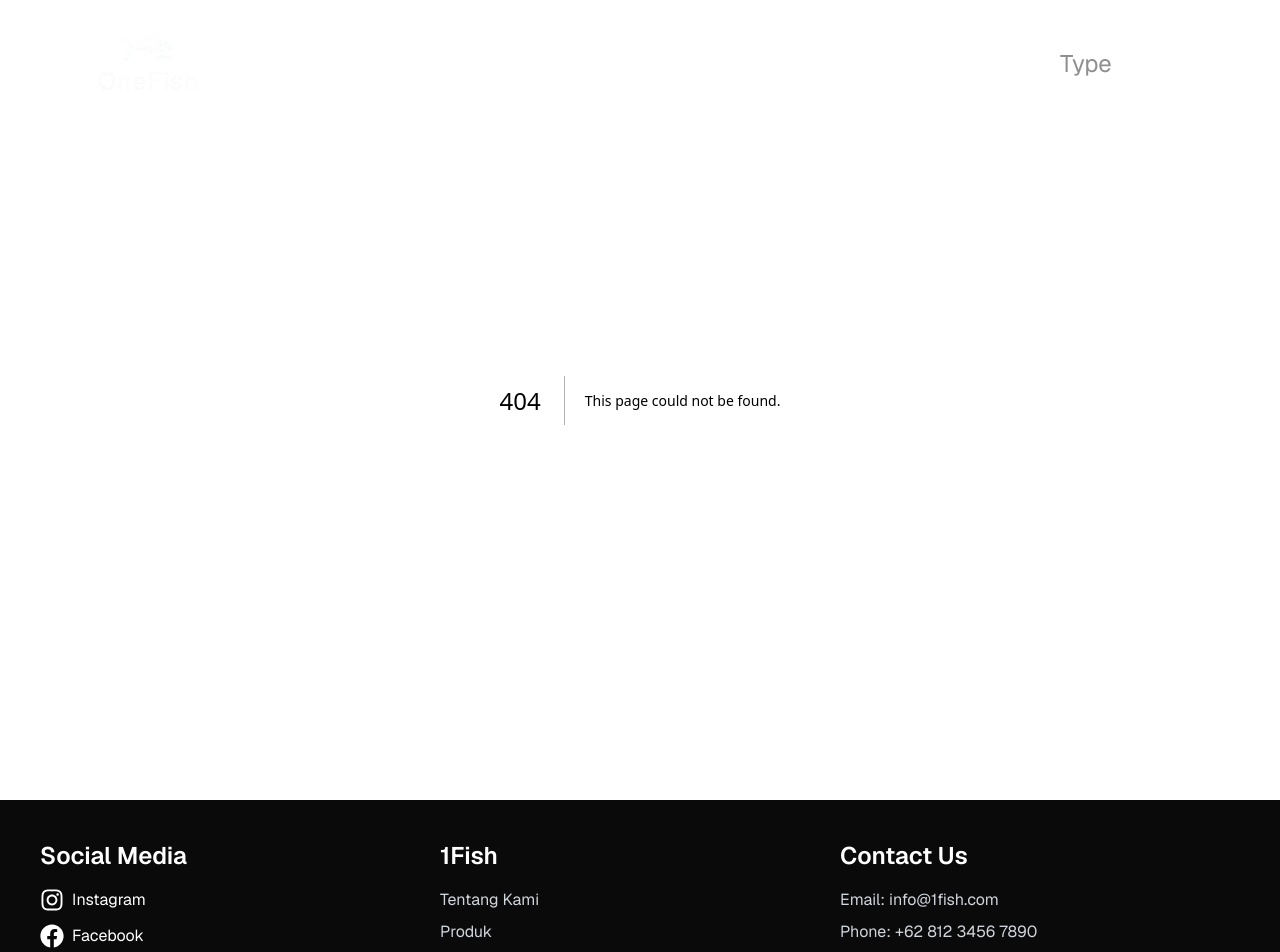
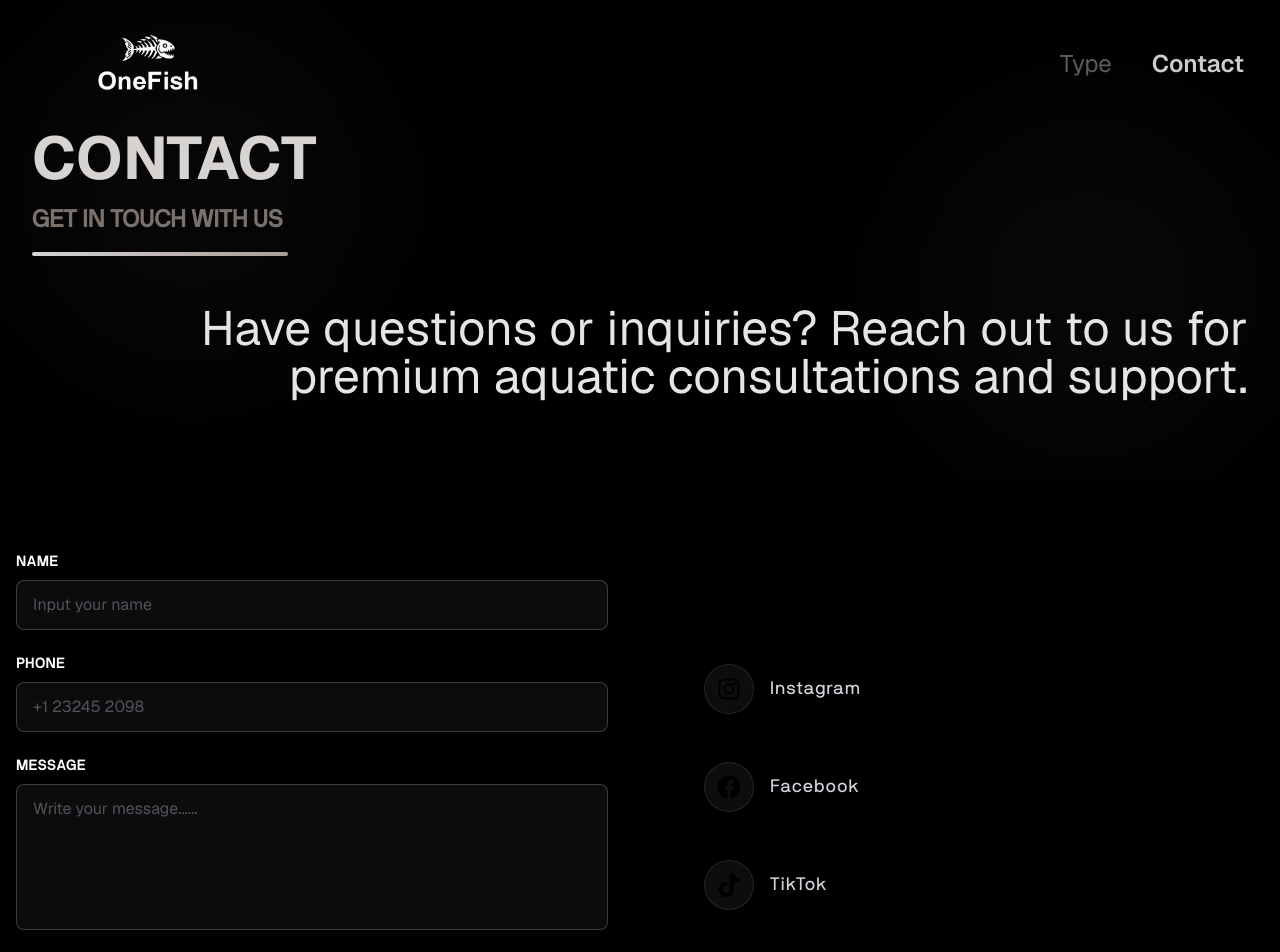
Before and after one commit to ilhambonardoo/onefish, a Next.js app: page /contact in a window 1280 px wide. Before the commit this address had no page. Shown: the top 952 px of the page. Built offline with nearby package versions, Linux system fonts and the light colour scheme.

Commit message:
membuat tampilan contact

```diff
--- /dev/null
+++ b/src/app/contact/page.tsx
@@ -0,0 +1,17 @@
+import HeroSectionContact from "@/src/components/contact/HeroSectionContact";
+import FeatureContactSection from "@/src/components/contact/FeatureContactSection";
+import SocialMediaSection from "@/src/components/contact/SocialMediaSection";
+
+const page = () => {
+  return (
+    <>
+      <HeroSectionContact />
+      <div className="flex flex-col lg:flex-row mx-auto max-w-7xl mb-24 gap-8 md:px-8 xl:px-0">
+        <FeatureContactSection />
+        <SocialMediaSection />
+      </div>
+    </>
+  );
+};
+
+export default page;
--- /dev/null
+++ b/src/components/contact/FeatureContactSection.tsx
@@ -0,0 +1,102 @@
+"use client";
+
+import { motion, spring } from "framer-motion";
+
+const containerVariants = {
+  hidden: { opacity: 0 },
+  visible: {
+    opacity: 1,
+    transition: {
+      staggerChildren: 0.15,
+      delayChildren: 0.2,
+    },
+  },
+};
+
+const itemVariants = {
+  hidden: { opacity: 0, y: 30 },
+  visible: {
+    opacity: 1,
+    y: 0,
+    transition: { type: spring, stiffness: 80, damping: 15 },
+  },
+};
+
+const FeatureContactSection = () => {
+  return (
+    <section className="w-full lg:w-1/2">
+      <motion.div
+        initial="hidden"
+        whileInView="visible"
+        viewport={{ once: true, amount: 0.2 }}
+        variants={containerVariants}
+        className="mx-auto bg-sultan-black/50 px-4 rounded-xl shadow-gold-glow/20 backdrop-blur-sm"
+      >
+        <motion.h2
+          variants={itemVariants}
+          className="font-nb mb-10 font-semibold text-2xl text-sultan-gold tracking-wide uppercase"
+        >
+          Questions fast
+        </motion.h2>
+        <form className="flex flex-col gap-6">
+          <motion.div variants={itemVariants} className="flex flex-col gap-2">
+            <label
+              htmlFor="name"
+              className="text-sm text-white font-semibold tracking-wider font-nb uppercase cursor-pointer"
+            >
+              Name
+            </label>
+            <input
+              id="name"
+              type="text"
+              placeholder="Input your name"
+              className="w-full bg-zinc-900/50 border border-white/20 rounded-lg px-4 py-3 text-white placeholder:text-zinc-600 focus:outline-none focus:border-sultan-gold focus:ring-1 focus:ring-sultan-gold transition-colors duration-300"
+            />
+          </motion.div>
+
+          <motion.div variants={itemVariants} className="flex flex-col gap-2">
+            <label
+              htmlFor="phone"
+              className="text-sm text-white font-semibold tracking-wider font-nb uppercase cursor-pointer"
+            >
+              Phone
+            </label>
+            <input
+              id="phone"
+              type="tel"
+              placeholder="+1 23245 2098"
+              className="w-full bg-zinc-900/50 border border-white/20 rounded-lg px-4 py-3 text-white placeholder:text-zinc-600 focus:outline-none focus:border-sultan-gold focus:ring-1 focus:ring-sultan-gold transition-colors duration-300"
+            />
+          </motion.div>
+
+          <motion.div variants={itemVariants} className="flex flex-col gap-2">
+            <label
+              htmlFor="message"
+              className="text-sm text-white font-semibold tracking-wider font-nb uppercase cursor-pointer"
+            >
+              Message
+            </label>
+            <textarea
+              id="message"
+              rows={5}
+              placeholder="Write your message......"
+              className="w-full bg-zinc-900/50 border border-white/20 rounded-lg px-4 py-3 text-white placeholder:text-zinc-600 focus:outline-none focus:border-sultan-gold focus:ring-1 focus:ring-sultan-gold transition-colors duration-300 resize-none"
+            />
+          </motion.div>
+
+          <motion.button
+            variants={itemVariants}
+            whileHover={{ scale: 1.02 }}
+            whileTap={{ scale: 0.98 }}
+            type="submit"
+            className="mt-4 bg-white text-black font-bold py-3 px-6 rounded-lg hover:bg-neutral-200 cursor-pointer transition-colors duration-300 font-nb uppercase tracking-widest shadow-lg hover:shadow-gold-glow"
+          >
+            Send
+          </motion.button>
+        </form>
+      </motion.div>
+    </section>
+  );
+};
+
+export default FeatureContactSection;
--- /dev/null
+++ b/src/components/contact/HeroSectionContact.tsx
@@ -0,0 +1,63 @@
+"use client";
+
+import { motion } from "framer-motion";
+
+const HeroSectionContact = () => {
+  return (
+    <section className="min-h-[60vh] flex flex-col bg-black relative overflow-hidden">
+      <div className="absolute inset-0 overflow-hidden pointer-events-none">
+        <div className="absolute top-0 left-0 w-96 h-96 bg-neutral-700/10 rounded-full blur-3xl"></div>
+        <div className="absolute bottom-0 right-0 w-96 h-96 bg-neutral-700/10 rounded-full blur-3xl"></div>
+      </div>
+
+      <div className="relative z-10 max-w-7xl mx-auto w-full px-4 md:px-8 pt-32">
+        <motion.div
+          initial={{ opacity: 0 }}
+          whileInView={{ opacity: 1 }}
+          transition={{ duration: 0.8 }}
+          viewport={{ once: false, amount: 0.3 }}
+          className="flex flex-col items-start"
+        >
+          <motion.h1
+            initial={{ opacity: 0, y: 20 }}
+            whileInView={{ opacity: 1, y: 0 }}
+            transition={{ duration: 0.8, delay: 0.2 }}
+            className="md:text-6xl text-left text-2xl font-geist font-bold uppercase text-stone-300"
+          >
+            Contact
+          </motion.h1>
+
+          <motion.h2
+            initial={{ opacity: 0, y: 20 }}
+            whileInView={{ opacity: 1, y: 0 }}
+            transition={{ duration: 0.8, delay: 0.3 }}
+            className="bg-clip-text bg-lienar-to-r text-stone-500 text-left from-stone-300 via-stone-200 to-stone-300 text-2xl font-nb uppercase font-geist font-semibold my-4"
+          >
+            Get In Touch With Us
+          </motion.h2>
+
+          <motion.div
+            initial={{ opacity: 0, scaleX: 0 }}
+            whileInView={{ opacity: 1, scaleX: 1 }}
+            transition={{ duration: 0.6, delay: 0.4 }}
+            className="h-1 w-64 bg-linear-to-r from-stone-300 to-stone-400 rounded-full"
+          ></motion.div>
+
+          <motion.div
+            initial={{ opacity: 0, y: 20 }}
+            whileInView={{ opacity: 1, y: 0 }}
+            transition={{ duration: 0.8, delay: 0.4 }}
+            className="w-full"
+          >
+            <p className="text-stone-200 text-3xl md:text-5xl max-w-7xl text-right mt-12">
+              Have questions or inquiries? Reach out to us for premium aquatic
+              consultations and support.
+            </p>
+          </motion.div>
+        </motion.div>
+      </div>
+    </section>
+  );
+};
+
+export default HeroSectionContact;
--- /dev/null
+++ b/src/components/contact/SocialMediaSection.tsx
@@ -0,0 +1,72 @@
+"use client";
+import { motion, spring } from "framer-motion";
+
+import Link from "next/link";
+import { socials } from "@/src/lib/utils/socialmedia";
+const containerItemVariants = {
+  hidden: { opacity: 0 },
+  visible: {
+    opacity: 1,
+    transition: {
+      staggerChildren: 0.15,
+      delayChildren: 0.2,
+    },
+  },
+};
+
+const itemVariants = {
+  hidden: { opacity: 0, y: 30 },
+  visible: {
+    opacity: 1,
+    y: 0,
+    transition: { type: spring, stiffness: 80, damping: 15 },
+  },
+};
+
+const SocialMediaSection = () => {
+  return (
+    <section className="w-full lg:w-1/2">
+      <motion.div
+        initial="hidden"
+        whileInView="visible"
+        viewport={{ once: true, amount: 0.2 }}
+        variants={containerItemVariants}
+        className="mx-auto h-full bg-sultan-black/50 p-8 rounded-xl shadow-gold-glow/20 backdrop-blur-sm flex flex-col gap-6"
+      >
+        <h2 className="font-nb my-10 font-semibold text-2xl text-sultan-gold tracking-wide uppercase">
+          Social Media
+        </h2>
+        <div className="flex flex-col gap-4">
+          {socials.map((social, index) => (
+            <Link
+              key={index}
+              href={social.href}
+              target="_blank"
+              className="group flex items-center gap-4 p-4 rounded-xl w-fit transition-all duration-300 hover:border-sultan-gold/50 hover:shadow-gold-glow/20"
+            >
+              <motion.div
+                variants={itemVariants}
+                className="p-3 rounded-full bg-white/5 border border-white/10 group-hover:border-sultan-gold/30 transition-colors duration-300"
+              >
+                {social.icon}
+              </motion.div>
+              <motion.span
+                variants={itemVariants}
+                className="font-nb text-lg tracking-wider text-gray-300 group-hover:text-white transition-colors"
+              >
+                {social.label}
+              </motion.span>
+            </Link>
+          ))}
+        </div>
+
+        <span>
+          Connect with us to taste the ocean without compromise, and awaken your
+          senses to the true essence of the catch
+        </span>
+      </motion.div>
+    </section>
+  );
+};
+
+export default SocialMediaSection;
```
